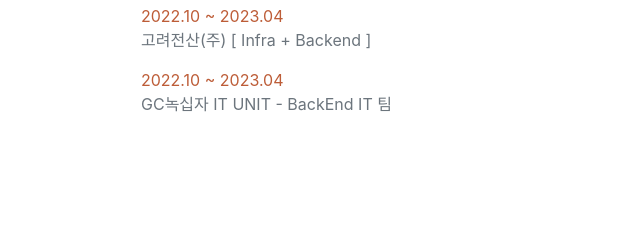
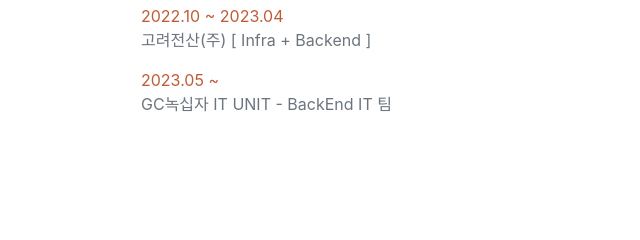
Before and after one commit to jungu0416/vanilla-js-profile, a website: page views/index.html in a window 1280 px wide. Shown: the part 11353-11593 px from the top of the page, 179-819 px from the left. Drawn offline with nearby package versions, Linux system fonts and the light colour scheme; files that its build step writes are made by us from their sources; files whose address does not match are found by name; a web font is replaced by a local one.

Commit message:
Update index.html

```diff
--- a/views/index.html
+++ b/views/index.html
@@ -284,7 +284,7 @@
                         </div>
                     </div>
                     <div class="d-flex flex-column flex-md-row justify-content-between">
-                        <div class="flex-shrink-0"><span class="text-primary">2022.10 ~ 2023.04 &nbsp;</span></div>
+                        <div class="flex-shrink-0"><span class="text-primary">2023.05 ~ &nbsp;</span></div>
                         <div class="flex-grow-1">
                             <h3 class="mb-0"></h3>
                             <p>GC녹십자 IT UNIT - BackEnd IT 팀</p>
```
